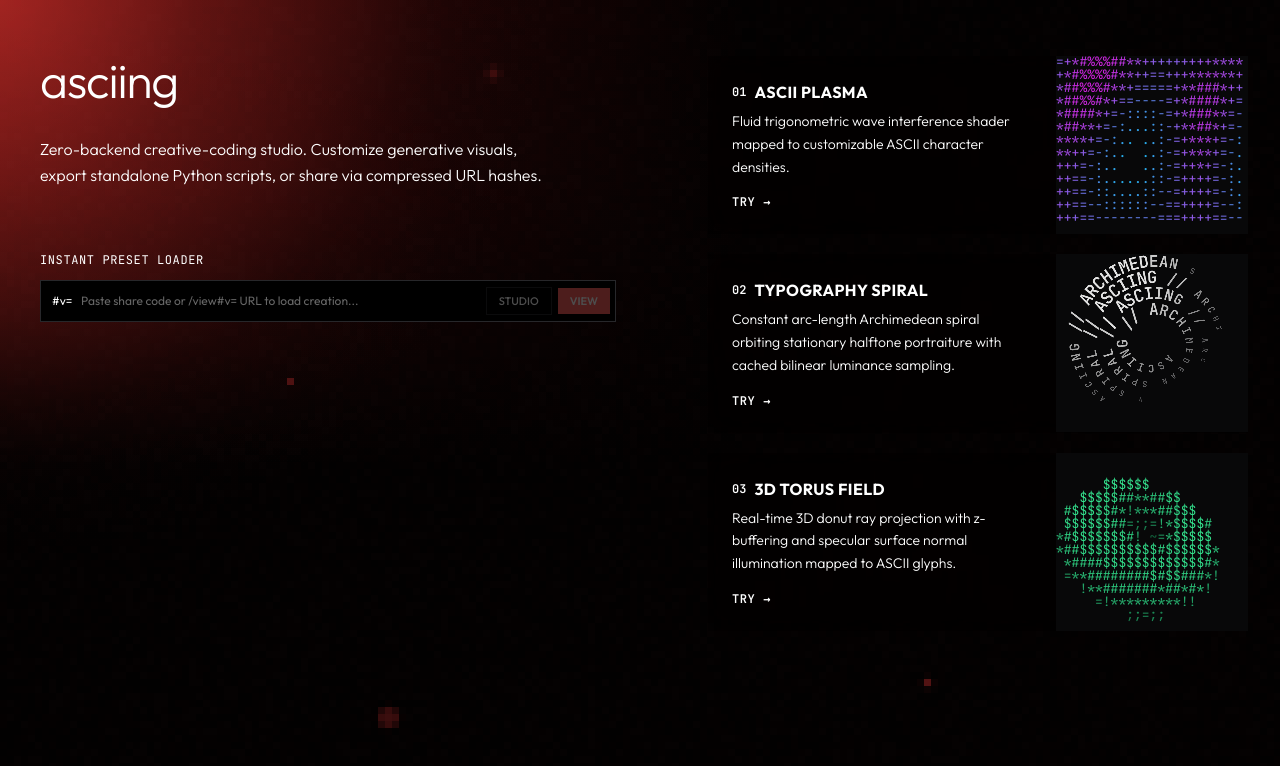
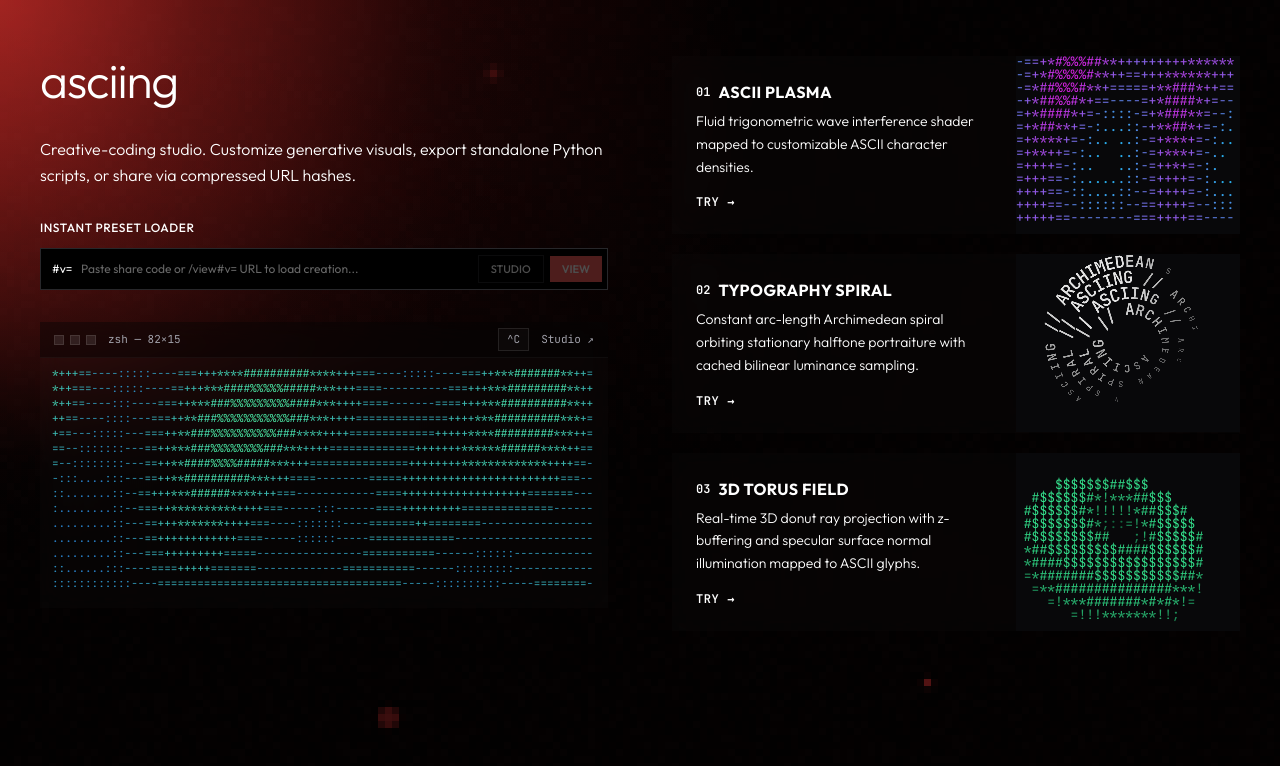
Before and after one commit to asciing-app/asciing, a SvelteKit app: page / in a window 1280 px wide. Shown: the top 766 px of the page. Built offline with nearby package versions, Linux system fonts and the light colour scheme.

Commit message:
feat(gallery): integrate terminal sim and tighten decoder spacing

```diff
--- a/src/routes/+page.svelte
+++ b/src/routes/+page.svelte
@@ -2,46 +2,52 @@
 	import { PRESETS } from '#lib/presets/registry.js';
 	import CodeDecoder from '#lib/components/CodeDecoder.svelte';
 	import PresetThumbnail from '#lib/components/PresetThumbnail.svelte';
+	import TerminalSim from '#lib/components/TerminalSim.svelte';
 </script>
 
 <svelte:head>
 	<title>asciing.app — Generative ASCII Art Gallery & Studio</title>
 </svelte:head>
 
-<div class="flex-1 w-full px-6 sm:px-10 lg:pl-10 lg:pr-6 xl:pr-8 pt-10 sm:pt-14 pb-12 flex flex-col lg:flex-row items-start justify-between gap-10 lg:gap-14">
-	<!-- Left Side: Hero Section & Code Decoder -->
-	<section class="flex-1 w-full max-w-xl flex flex-col justify-start">
+<div class="flex-1 w-full px-6 sm:px-10 pt-10 sm:pt-14 pb-12 grid grid-cols-1 lg:grid-cols-2 gap-10 lg:gap-16 items-start">
+	<!-- Left Side: Takes left half of the page -->
+	<section class="w-full flex flex-col justify-start">
 		<div>
 			<h1 class="text-3xl sm:text-5xl font-light tracking-tight text-white font-sans lowercase">
 				asciing
 			</h1>
-			<p class="mt-6 sm:mt-8 text-sm sm:text-base text-white font-sans leading-relaxed font-light max-w-lg">
-				Zero-backend creative-coding studio. Customize generative visuals, export standalone Python scripts, or share via compressed URL hashes.
+			<p class="mt-6 sm:mt-8 text-sm sm:text-base text-white font-sans leading-relaxed font-light max-w-xl">
+				Creative-coding studio. Customize generative visuals, export standalone Python scripts, or share via compressed URL hashes.
 			</p>
 		</div>
 
 		<!-- Code Decoder Input -->
-		<div class="mt-12 sm:mt-16 w-full">
-			<div class="text-xs uppercase tracking-wider text-white mb-3 font-mono">Instant Preset Loader</div>
+		<div class="mt-6 sm:mt-8 w-full max-w-xl">
+			<div class="text-xs uppercase tracking-wider text-white mb-3 font-sans font-medium">Instant Preset Loader</div>
 			<CodeDecoder />
+		</div>
+
+		<!-- Terminal Simulation -->
+		<div class="mt-6 sm:mt-8 w-full max-w-xl">
+			<TerminalSim />
 		</div>
 	</section>
 
-	<!-- Right Side: 3 Cards Sitting at the Right Side -->
-	<section class="w-full lg:w-[480px] xl:w-[540px] shrink-0 flex flex-col gap-5 lg:ml-auto">
+	<!-- Right Side: Takes right half of the page dynamically -->
+	<section class="w-full flex flex-col gap-5">
 		{#each PRESETS as preset, idx (preset.slug)}
 			<a
 				href={`/studio/${preset.slug}`}
-				class="flex items-stretch justify-between min-h-[140px] sm:min-h-[155px] bg-[#000000]/20 hover:bg-white/5 transition-all duration-200 group cursor-pointer overflow-hidden backdrop-blur-md"
+				class="w-full flex items-stretch justify-between min-h-[140px] sm:min-h-[155px] bg-white/[0.015] hover:bg-white/[0.05] transition-all duration-200 group cursor-pointer overflow-hidden backdrop-blur-md"
 			>
 				<!-- Left Side: Title, Description & Bottom-Left Try Text -->
-				<div class="flex-1 p-5 sm:p-6 flex flex-col justify-between space-y-3">
+				<div class="flex-1 p-5 sm:p-6 flex flex-col justify-between space-y-3 min-w-0">
 					<div class="space-y-1.5 pr-2">
 						<div class="flex items-center gap-2">
 							<span class="text-xs font-mono text-white font-bold">
 								0{idx + 1}
 							</span>
-							<h2 class="text-base font-bold text-white uppercase tracking-wide">
+							<h2 class="text-base font-bold text-white uppercase tracking-wide truncate">
 								{preset.title}
 							</h2>
 						</div>
@@ -59,7 +65,7 @@
 				</div>
 
 				<!-- Right Side: Picture taking up to the edges of the card from its side -->
-				<div class="w-36 sm:w-48 shrink-0 self-stretch relative overflow-hidden bg-black/10">
+				<div class="w-36 sm:w-48 lg:w-44 xl:w-56 shrink-0 self-stretch relative overflow-hidden bg-black/10">
 					<PresetThumbnail {preset} />
 				</div>
 			</a>
```
